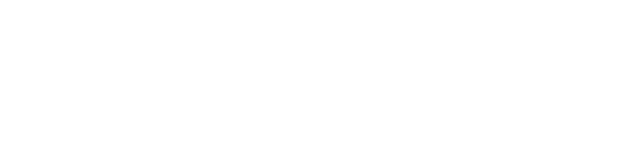
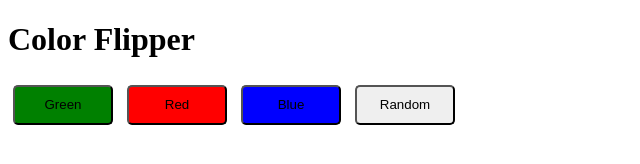
Before and after one commit to romanedouard/color-flipper, a plain HTML site: page index.html in a window 1280 px wide. Shown: the whole page, without its empty margins (0-640 px from the left). Drawn offline with Linux system fonts and the light colour scheme.

Commit message:
Make a background color for the buttons in a new style.css file.

```diff
--- a/index.html
+++ b/index.html
@@ -3,8 +3,15 @@
 <head>
     <meta charset="UTF-8">
     <title>Color Flipper</title>
+    <link rel="stylesheet" href="style.css">
 </head>
 <body>
+    <h1>Color Flipper</h1>
+    <button id="green">Green</button>
+    <button id="red">Red</button>
+    <button id="blue">Blue</button>
+    <button id="random">Random</button>
 
+    <script src="app.js"></script>
 </body>
 </html>
--- /dev/null
+++ b/style.css
@@ -0,0 +1,18 @@
+#green {
+    background-color: green;
+}
+
+#red {
+    background-color: red;
+}
+
+#blue {
+    background-color: blue;
+}
+
+button {
+    border-radius: 5px;
+    width: 100px;
+    height: 40px;
+    margin: 5px;
+}
```
